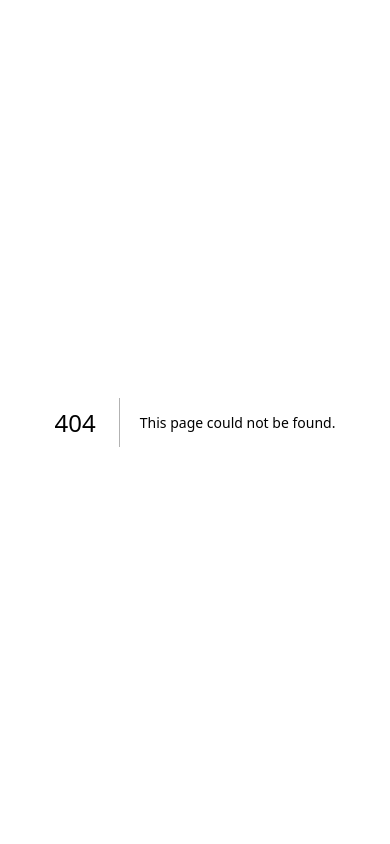
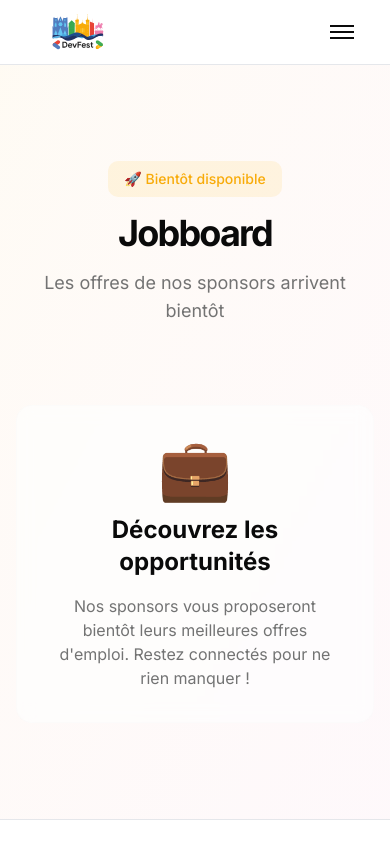
Before and after one commit to mickaelalvs/devfest-lyon-website, a Next.js app: page /jobboard in a window 390 px wide. Before the commit this address had no page. Shown: the top 844 px of the page. Built offline with nearby package versions, Linux system fonts and the light colour scheme.

Commit message:
feat: add hamburger menu & jobboard route

```diff
--- /dev/null
+++ b/app/jobboard/layout.tsx
@@ -0,0 +1,14 @@
+import type { Metadata } from "next";
+
+export const metadata: Metadata = {
+    title: "Jobboard - DevFest Lyon 2024",
+    description: "Découvrez les offres d'emploi de nos sponsors - DevFest Lyon 2024",
+};
+
+export default function JobBoardLayout({
+    children,
+}: {
+    children: React.ReactNode;
+}) {
+    return children;
+}
--- /dev/null
+++ b/app/jobboard/page.tsx
@@ -0,0 +1,64 @@
+"use client";
+
+import { motion } from "framer-motion";
+import { Header } from "@/components/header";
+import { Footer } from "@/components/footer";
+
+export default function JobBoard() {
+    return (
+        <main className="min-h-screen">
+            <Header />
+            <section className="w-full py-24 md:py-32 lg:py-40 bg-gradient-to-br from-yellow/5 to-pink/5">
+                <div className="container px-4 md:px-6">
+                    <motion.div
+                        initial={{ opacity: 0, y: 20 }}
+                        whileInView={{ opacity: 1, y: 0 }}
+                        viewport={{ once: true }}
+                        transition={{ duration: 0.5 }}
+                        className="flex flex-col items-center justify-center space-y-8 text-center"
+                    >
+                        <div className="space-y-4">
+                            <motion.div
+                                initial={{ opacity: 0, scale: 0.9 }}
+                                whileInView={{ opacity: 1, scale: 1 }}
+                                viewport={{ once: true }}
+                                transition={{ duration: 0.5, delay: 0.2 }}
+                                className="inline-block rounded-lg bg-yellow/10 px-4 py-2 text-sm text-yellow font-medium"
+                            >
+                                🚀 Bientôt disponible
+                            </motion.div>
+                            <h1 className="text-4xl font-bold tracking-tighter sm:text-5xl md:text-6xl lg:text-7xl text-foreground">
+                                Jobboard
+                            </h1>
+                            <p className="mx-auto max-w-[700px] text-muted-foreground text-lg md:text-xl">
+                                Les offres de nos sponsors arrivent bientôt
+                            </p>
+                        </div>
+
+                        <motion.div
+                            initial={{ opacity: 0, y: 20 }}
+                            whileInView={{ opacity: 1, y: 0 }}
+                            viewport={{ once: true }}
+                            transition={{ duration: 0.5, delay: 0.4 }}
+                            className="mt-12 max-w-2xl mx-auto"
+                        >
+                            <div className="relative p-8 rounded-2xl overflow-hidden bg-background/50 backdrop-blur-sm border border-muted/20">
+                                <div className="text-center space-y-4">
+                                    <div className="text-6xl mb-4">💼</div>
+                                    <h2 className="text-2xl font-bold text-foreground">
+                                        Découvrez les opportunités
+                                    </h2>
+                                    <p className="text-muted-foreground">
+                                        Nos sponsors vous proposeront bientôt leurs meilleures offres d'emploi.
+                                        Restez connectés pour ne rien manquer !
+                                    </p>
+                                </div>
+                            </div>
+                        </motion.div>
+                    </motion.div>
+                </div>
+            </section>
+            <Footer />
+        </main>
+    );
+}
--- a/components/header.tsx
+++ b/components/header.tsx
@@ -1,13 +1,39 @@
 import Link from "next/link";
 import Image from "next/image"
 import Logo from "@/assets/images/logo-devfest.svg";
+import { useState, useEffect, Fragment } from "react";
 
+export const Header = () => {
+    const [isMenuOpen, setIsMenuOpen] = useState(false);
 
-export const Header = () => (
+    // Empêcher le scroll quand le menu est ouvert
+    useEffect(() => {
+        if (isMenuOpen) {
+            document.body.style.overflow = 'hidden';
+        } else {
+            document.body.style.overflow = 'unset';
+        }
+
+        // Nettoyer l'effet au démontage du composant
+        return () => {
+            document.body.style.overflow = 'unset';
+        };
+    }, [isMenuOpen]);
+
+    const toggleMenu = () => {
+        setIsMenuOpen(!isMenuOpen);
+    };
+
+    const closeMenu = () => {
+        setIsMenuOpen(false);
+    };
+
+    return (
+        <Fragment>
             <header
-        className="block sticky top-0 z-40 w-full border-b bg-background/95 backdrop-blur supports-[backdrop-filter]:bg-background/60">
-        <div className="container flex h-16 items-center justify-center">
-            <div className="w-full flex items-center justify-between">
+                className="block sticky top-0 z-40 w-full border-b bg-background/95 backdrop-blur supports-[backdrop-filter]:bg-background/60 overflow-hidden">
+                <div className="container flex h-16 items-center justify-center max-w-full">
+                    <div className="w-full flex items-center justify-between min-w-0">
                         <Link href="/" className="flex items-center space-x-2">
                             <div className="rounded-full p-1.5">
                                 <Image
@@ -19,21 +45,108 @@ export const Header = () => (
                                 />
                             </div>
                         </Link>
-                <nav className="flex gap-2">
+
+                        {/* Desktop Navigation */}
+                        <nav className="hidden md:flex gap-2 flex-shrink-0">
                             <Link href="/#partners"
-                          className="text-s text-center font-medium transition-colors hover:text-red hover:bg-red/5 px-8 py-3 rounded-lg my-auto max-[650px]:px-2 max-[650px]:py-2 max-[650px]:text-xs">
+                                className="text-s text-center font-medium transition-colors hover:text-red hover:bg-red/5 px-8 py-3 rounded-lg my-auto">
                                 Nos sponsors
                             </Link>
                             <Link href="/schedule"
-                          className="text-s text-center font-medium transition-colors hover:text-navy hover:bg-green/5 px-8 py-3 rounded-lg my-auto max-[650px]:px-2 max-[650px]:py-2 max-[650px]:text-xs">
+                                className="text-s text-center font-medium transition-colors hover:text-navy hover:bg-green/5 px-8 py-3 rounded-lg my-auto">
                                 Programme
                             </Link>
+                            <Link href="/jobboard"
+                                className="text-s text-center font-medium transition-colors hover:text-yellow hover:bg-yellow/5 px-8 py-3 rounded-lg my-auto">
+                                Jobboard
+                            </Link>
                             <Link href="/code-of-conduct"
-                          className="text-s text-center font-medium transition-colors hover:text-pink hover:bg-pink/5 px-8 py-3 rounded-lg my-auto max-[650px]:px-2 max-[650px]:py-2 max-[650px]:text-xs">
+                                className="text-s text-center font-medium transition-colors hover:text-pink hover:bg-pink/5 px-8 py-3 rounded-lg my-auto">
+                                Code de conduite
+                            </Link>
+                        </nav>
+
+                        {/* Mobile Hamburger Button */}
+                        <button
+                            onClick={toggleMenu}
+                            className="md:hidden flex flex-col justify-center items-center w-8 h-8 space-y-1 flex-shrink-0"
+                            aria-label="Toggle menu"
+                        >
+                            <span className={`block w-6 h-0.5 bg-foreground transition-all duration-300 ${isMenuOpen ? 'rotate-45 translate-y-1.5' : ''}`}></span>
+                            <span className={`block w-6 h-0.5 bg-foreground transition-all duration-300 ${isMenuOpen ? 'opacity-0' : ''}`}></span>
+                            <span className={`block w-6 h-0.5 bg-foreground transition-all duration-300 ${isMenuOpen ? '-rotate-45 -translate-y-1.5' : ''}`}></span>
+                        </button>
+                    </div>
+                </div>
+            </header>
+
+            {/* Mobile Menu Full Screen */}
+            {isMenuOpen && (
+                <div className="md:hidden fixed inset-0 bg-white dark:bg-gray-900 z-[9999]">
+                    {/* Header visible dans le menu */}
+                    <div className="w-full border-b bg-background/95 backdrop-blur supports-[backdrop-filter]:bg-background/60">
+                        <div className="container flex h-16 items-center justify-center">
+                            <div className="w-full flex items-center justify-between">
+                                <Link href="/" className="flex items-center space-x-2" onClick={closeMenu}>
+                                    <div className="rounded-full p-1.5">
+                                        <Image
+                                            src={Logo}
+                                            alt="DevFest Lyon Logo"
+                                            width={80}
+                                            height={35}
+                                            className="max-[650px]:w-20 max-[650px]:h-10 max-[650px]:p-0"
+                                        />
+                                    </div>
+                                </Link>
+
+                                {/* Bouton fermer (croix) */}
+                                <button
+                                    onClick={closeMenu}
+                                    className="flex items-center justify-center w-8 h-8"
+                                    aria-label="Fermer le menu"
+                                >
+                                    <div className="relative w-6 h-6">
+                                        <span className="absolute top-1/2 left-0 w-full h-0.5 bg-foreground transform -translate-y-1/2 rotate-45"></span>
+                                        <span className="absolute top-1/2 left-0 w-full h-0.5 bg-foreground transform -translate-y-1/2 -rotate-45"></span>
+                                    </div>
+                                </button>
+                            </div>
+                        </div>
+                    </div>
+
+                    {/* Navigation centrée */}
+                    <nav className="flex flex-col items-center justify-center h-[calc(100vh-4rem)] space-y-8">
+                        <Link
+                            href="/#partners"
+                            onClick={closeMenu}
+                            className="text-2xl text-center font-medium transition-colors hover:text-red hover:bg-red/5 px-8 py-6 rounded-lg"
+                        >
+                            Nos sponsors
+                        </Link>
+                        <Link
+                            href="/schedule"
+                            onClick={closeMenu}
+                            className="text-2xl text-center font-medium transition-colors hover:text-navy hover:bg-green/5 px-8 py-6 rounded-lg"
+                        >
+                            Programme
+                        </Link>
+                        <Link
+                            href="/jobboard"
+                            onClick={closeMenu}
+                            className="text-2xl text-center font-medium transition-colors hover:text-yellow hover:bg-yellow/5 px-8 py-6 rounded-lg"
+                        >
+                            Jobboard
+                        </Link>
+                        <Link
+                            href="/code-of-conduct"
+                            onClick={closeMenu}
+                            className="text-2xl text-center font-medium transition-colors hover:text-pink hover:bg-pink/5 px-8 py-6 rounded-lg"
+                        >
                             Code de conduite
                         </Link>
                     </nav>
                 </div>
-        </div>
-    </header>
+            )}
+        </Fragment>
     );
+};
```
Lines whose indentation alone changed are shown as unchanged.
